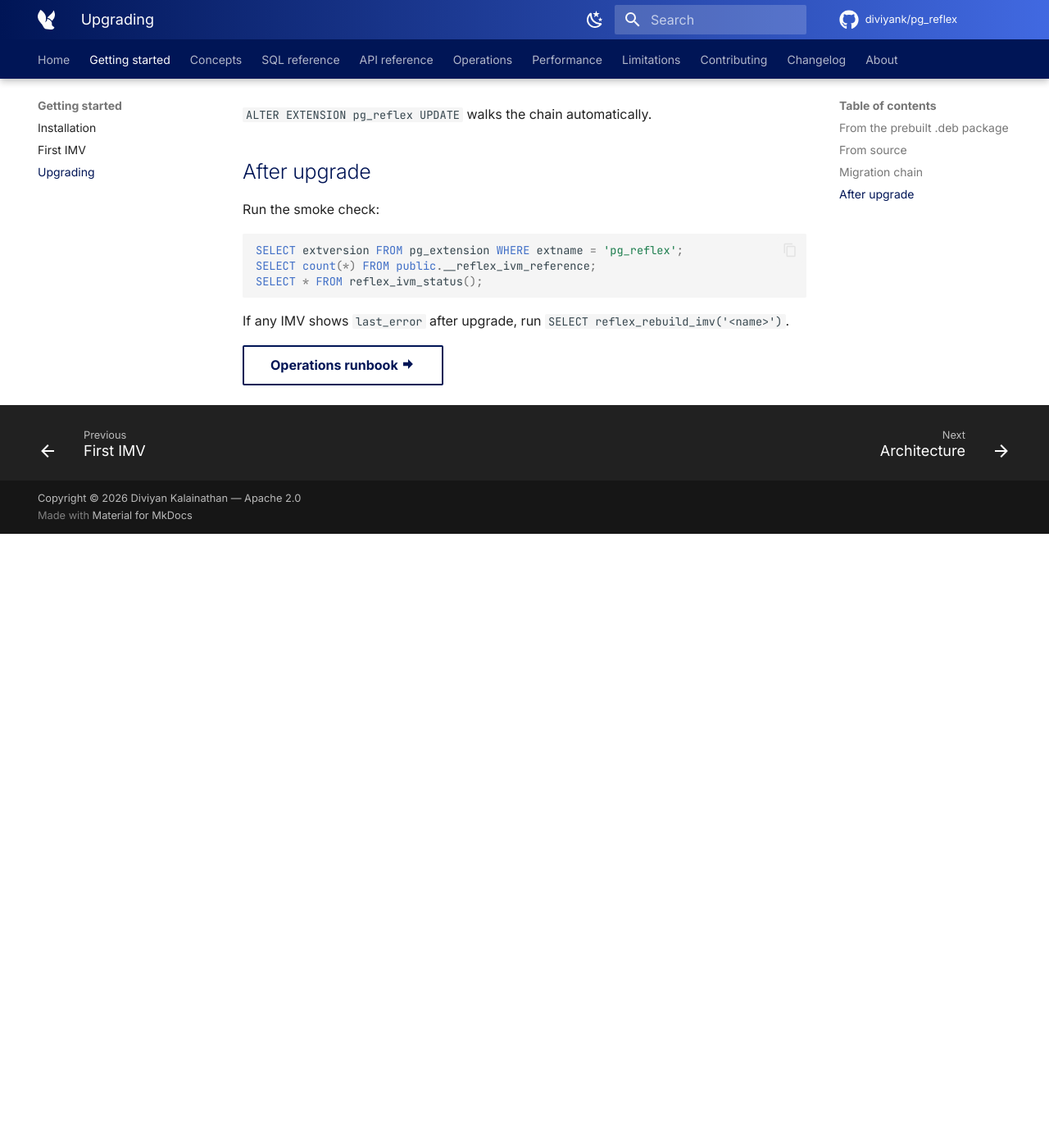
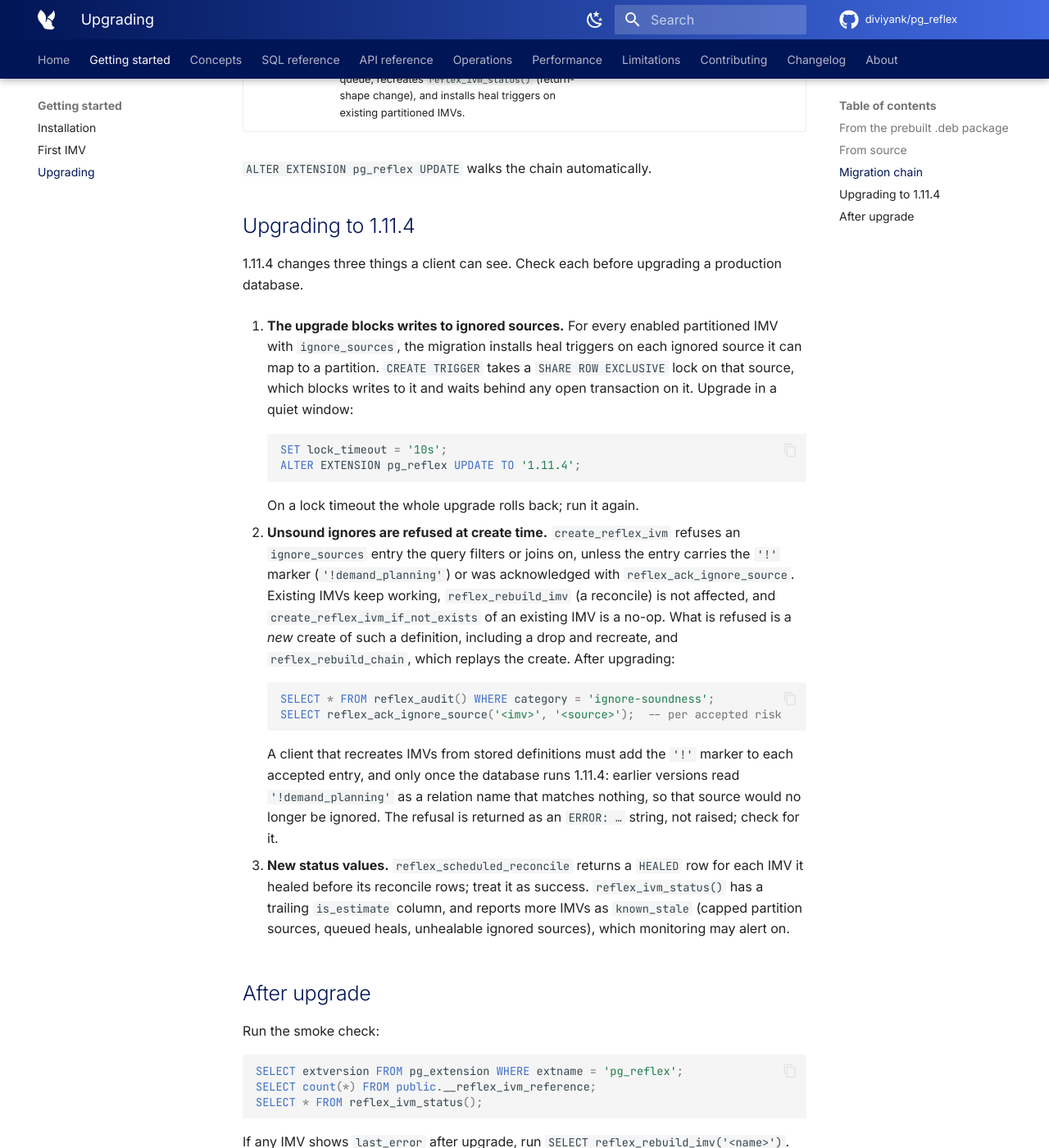
Before and after one commit to diviyank/pg_reflex, an MkDocs documentation site: the page built from docs/getting-started/upgrading.md, in a window 1280 px wide and 1400 px high, scrolled down 5112 px. Shown: the whole window at 82% size. Built offline with MkDocs 1.6.1 and Material for MkDocs 9.7.7, drawn with Linux system fonts in a browser that asks for light colours; comment, search, counter and statistics services are not loaded; before the commit the page ends 5763 px from its top, so only the background shows below that; some of the changed text lies outside the part shown.

Commit message:
docs: 1.11.4 upgrade guide, home highlights, rebuild_chain replay

````diff
--- a/docs/getting-started/upgrading.md
+++ b/docs/getting-started/upgrading.md
@@ -48,9 +48,56 @@ psql -d mydb -c "ALTER EXTENSION pg_reflex UPDATE;"
 | 1.7.5 → 1.7.6 | `ignore_sources` is now honored on the DEFERRED trigger path (the three deferred trigger bodies + `reflex_flush_deferred`), closing a gap where only IMMEDIATE honored it. No catalog change; the migration rebuilds source triggers via `reflex_rebuild_triggers`. | none for existing IMVs — the migration re-emits trigger bodies so the fix applies without recreating IMVs. A source whose rebuild fails (dropped table, ambiguous bare name) is logged as a `NOTICE` and skipped. |
 | … 1.7.6 → 1.10.5 | See the [changelog](../changelog.md) for each intermediate release. `ALTER EXTENSION pg_reflex UPDATE` applies every step automatically. | see changelog per version. |
 | 1.10.5 → 1.10.6 | The `sql_drop` event trigger now also cleans up an IMV whose own **target** table is dropped (directly, via `DROP SCHEMA … CASCADE`, or by dropping a view the IMV is built on), not only IMVs whose *source* was dropped. The migration re-creates the `reflex_on_sql_drop` plpgsql function; no catalog or signature change. | none for existing IMVs. Pre-1.10.6 orphaned registry rows are **not** retroactively cleaned — drop them with `drop_reflex_ivm(name, true)`, or `DELETE FROM public.__reflex_ivm_reference` for rows whose target is already gone. |
-| 1.11.3 → 1.11.4 | Silent-wipe observability and prevention. A failed deferred flush now marks the IMV `known_stale` (it previously discarded the staged delta silently); `reflex_ivm_status()` gains `is_estimate`, counts anomalous IMVs exactly, and reports IMVs whose partition source is capped; new `__reflex_event_log` table and `reflex_prune_event_log`; new `pg_reflex.flush_failure_policy` GUC (`warn` default, opt-in `error`); **`create_reflex_ivm` refuses an unsound `ignore_sources` entry** unless acknowledged with a `'!'` prefix or `reflex_ack_ignore_source`; `reflex_audit` / `reflex_doctor` (F13) report existing ones; a change to an ignored source that joins onto the partition key queues the affected partitions for heal (`reflex_heal_ignored_sources`, run by `reflex_scheduled_reconcile` and doctor F14). The migration adds `ignore_ack`, the event log, the heal queue, recreates `reflex_ivm_status()` (return-shape change), and installs heal triggers on existing partitioned IMVs. | Before recreating any IMV — including via `reflex_rebuild_imv` — run `SELECT * FROM reflex_audit() WHERE category = 'ignore-soundness'` and acknowledge each accepted risk with `reflex_ack_ignore_source('<imv>', '<source>')`, or the replay is refused. Clients that `SELECT *` from `reflex_ivm_status()` see one extra trailing column. |
+| … 1.10.6 → 1.11.3 | See the [changelog](../changelog.md) for each intermediate release. | see changelog per version. |
+| 1.11.3 → 1.11.4 | Silent-wipe observability and prevention. A failed deferred flush now marks the IMV `known_stale` (it previously discarded the staged delta silently); `reflex_ivm_status()` gains `is_estimate`, counts anomalous IMVs exactly, and reports IMVs whose partition source is capped; new `__reflex_event_log` table and `reflex_prune_event_log`; new `pg_reflex.flush_failure_policy` GUC (`warn` default, opt-in `error`); **`create_reflex_ivm` refuses an unsound `ignore_sources` entry** unless acknowledged with a `'!'` prefix or `reflex_ack_ignore_source`; `reflex_audit` / `reflex_doctor` (F13) report existing ones; a change to an ignored source that joins onto the partition key queues the affected partitions for heal (`reflex_heal_ignored_sources`, run by `reflex_scheduled_reconcile` and doctor F14). The migration adds `ignore_ack`, the event log, the heal queue, recreates `reflex_ivm_status()` (return-shape change), and installs heal triggers on existing partitioned IMVs. | See [Upgrading to 1.11.4](#upgrading-to-1114) below: upgrade in a quiet window with `lock_timeout` set, treat `HEALED` from `reflex_scheduled_reconcile` as success, and add the `'!'` marker to accepted unsound ignores before recreating any IMV or running `reflex_rebuild_chain`. |
 
 `ALTER EXTENSION pg_reflex UPDATE` walks the chain automatically.
+
+## Upgrading to 1.11.4
+
+1.11.4 changes three things a client can see. Check each before upgrading a
+production database.
+
+1. **The upgrade blocks writes to ignored sources.** For every enabled
+   partitioned IMV with `ignore_sources`, the migration installs heal
+   triggers on each ignored source it can map to a partition. `CREATE
+   TRIGGER` takes a `SHARE ROW EXCLUSIVE` lock on that source, which blocks
+   writes to it and waits behind any open transaction on it. Upgrade in a
+   quiet window:
+
+    ```sql
+    SET lock_timeout = '10s';
+    ALTER EXTENSION pg_reflex UPDATE TO '1.11.4';
+    ```
+
+    On a lock timeout the whole upgrade rolls back; run it again.
+
+2. **Unsound ignores are refused at create time.** `create_reflex_ivm`
+   refuses an `ignore_sources` entry the query filters or joins on, unless
+   the entry carries the `'!'` marker (`'!demand_planning'`) or was
+   acknowledged with `reflex_ack_ignore_source`. Existing IMVs keep working,
+   `reflex_rebuild_imv` (a reconcile) is not affected, and
+   `create_reflex_ivm_if_not_exists` of an existing IMV is a no-op. What is
+   refused is a *new* create of such a definition, including a drop and
+   recreate, and `reflex_rebuild_chain`, which replays the create. After
+   upgrading:
+
+    ```sql
+    SELECT * FROM reflex_audit() WHERE category = 'ignore-soundness';
+    SELECT reflex_ack_ignore_source('<imv>', '<source>');  -- per accepted risk
+    ```
+
+    A client that recreates IMVs from stored definitions must add the `'!'`
+    marker to each accepted entry, and only once the database runs 1.11.4:
+    earlier versions read `'!demand_planning'` as a relation name that
+    matches nothing, so that source would no longer be ignored. The refusal
+    is returned as an `ERROR: …` string, not raised; check for it.
+
+3. **New status values.** `reflex_scheduled_reconcile` returns a `HEALED`
+   row for each IMV it healed before its reconcile rows; treat it as
+   success. `reflex_ivm_status()` has a trailing `is_estimate` column, and
+   reports more IMVs as `known_stale` (capped partition sources, queued
+   heals, unhealable ignored sources), which monitoring may alert on.
 
 ## After upgrade
 
````
Also changed, not shown: docs/index.md (+3 -0 lines), 1 other file.
